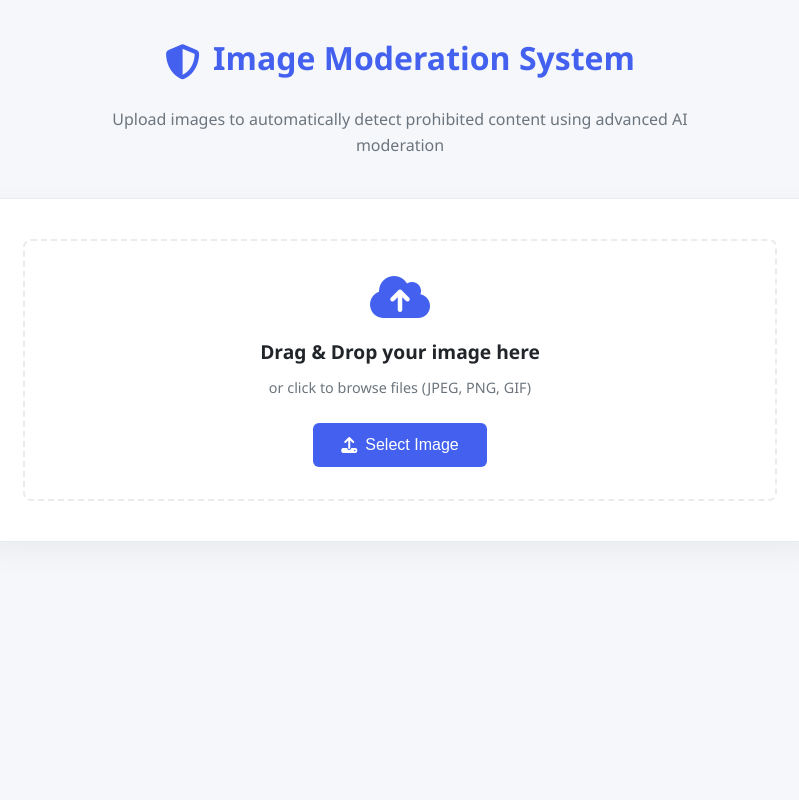
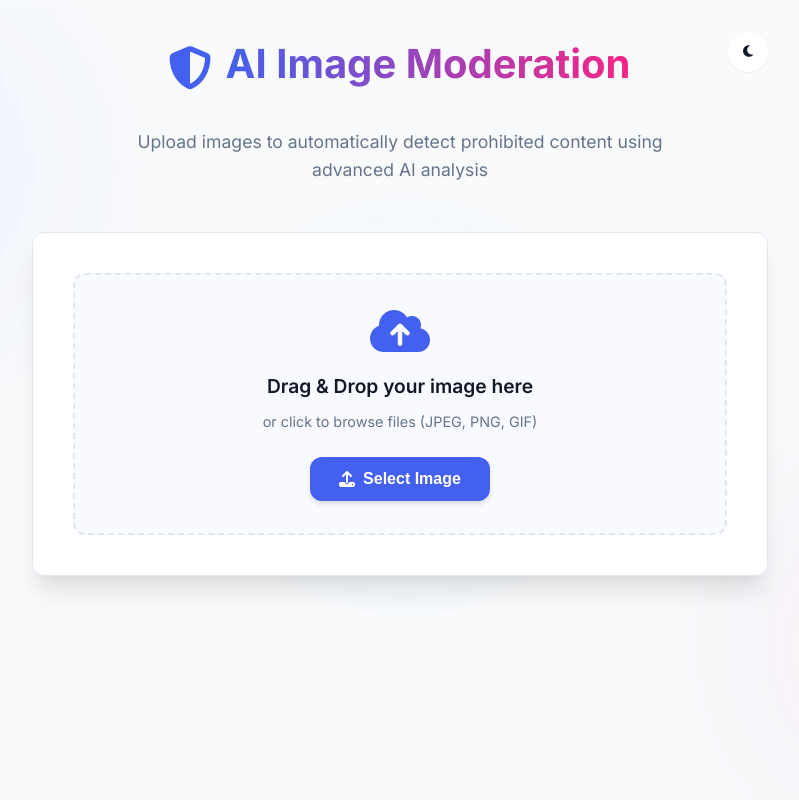
Before and after one commit to seemab24/Lean-Guard, a Flask app: page / in a window 1280 px wide. Shown: the whole page, without its empty margins (240-1039 px from the left). Run offline with Flask 3, Linux system fonts and the light colour scheme.

Commit message:
Update index.html

```diff
--- a/templates/index.html
+++ b/templates/index.html
@@ -3,20 +3,42 @@
 <head>
   <meta charset="UTF-8">
   <meta name="viewport" content="width=device-width, initial-scale=1.0">
-  <title>Image Moderation System</title>
+  <title>AI Image Moderation System</title>
   <link rel="stylesheet" href="https://cdnjs.cloudflare.com/ajax/libs/font-awesome/6.4.0/css/all.min.css">
+  <link href="https://fonts.googleapis.com/css2?family=Inter:wght@400;500;600;700&display=swap" rel="stylesheet">
   <style>
     :root {
+      /* Professional Color Scheme */
       --primary: #4361ee;
-      --primary-dark: #3a56d4;
-      --secondary: #3f37c9;
-      --success: #4cc9f0;
-      --danger: #f72585;
-      --warning: #f8961e;
-      --light: #f8f9fa;
-      --dark: #212529;
-      --gray: #6c757d;
-      --light-gray: #e9ecef;
+      --primary-light: #4895ef;
+      --primary-dark: #3f37c9;
+      --secondary: #f72585;
+      --accent: #4cc9f0;
+      --success: #4ade80;
+      --warning: #f59e0b;
+      --danger: #ef4444;
+      --dark: #111827;
+      --darker: #0f172a;
+      --light: #f8fafc;
+      --lighter: #ffffff;
+      --gray: #64748b;
+      --gray-light: #e2e8f0;
+      --border-radius: 12px;
+      --shadow-sm: 0 1px 2px 0 rgba(0, 0, 0, 0.05);
+      --shadow: 0 4px 6px -1px rgba(0, 0, 0, 0.1), 0 2px 4px -1px rgba(0, 0, 0, 0.06);
+      --shadow-md: 0 10px 15px -3px rgba(0, 0, 0, 0.1), 0 4px 6px -2px rgba(0, 0, 0, 0.05);
+      --shadow-lg: 0 20px 25px -5px rgba(0, 0, 0, 0.1), 0 10px 10px -5px rgba(0, 0, 0, 0.04);
+      --shadow-xl: 0 25px 50px -12px rgba(0, 0, 0, 0.25);
+      --transition: all 0.3s cubic-bezier(0.4, 0, 0.2, 1);
+    }
+
+    [data-theme="dark"] {
+      --dark: #f8fafc;
+      --darker: #f1f5f9;
+      --light: #1e293b;
+      --lighter: #0f172a;
+      --gray: #94a3b8;
+      --gray-light: #334155;
     }
 
     * {
@@ -26,65 +48,135 @@
     }
 
     body {
-      font-family: 'Segoe UI', Tahoma, Geneva, Verdana, sans-serif;
-      background-color: #f5f7fb;
+      font-family: 'Inter', sans-serif;
+      background-color: var(--light);
       color: var(--dark);
       line-height: 1.6;
+      min-height: 100vh;
+      transition: var(--transition);
+    }
+
+    /* Animated Background */
+    .bg-pattern {
+      position: fixed;
+      top: 0;
+      left: 0;
+      width: 100%;
+      height: 100%;
+      z-index: -1;
+      opacity: 0.05;
+      background-image:
+        radial-gradient(circle at 10% 20%, var(--primary) 0%, transparent 20%),
+        radial-gradient(circle at 90% 80%, var(--secondary) 0%, transparent 20%),
+        radial-gradient(circle at 50% 50%, var(--accent) 0%, transparent 30%);
+      animation: moveBackground 30s infinite alternate;
+    }
+
+    @keyframes moveBackground {
+      0% {
+        transform: translate(0, 0);
+      }
+      100% {
+        transform: translate(20px, 20px);
+      }
     }
 
     .container {
-      max-width: 900px;
+      max-width: 800px;
       margin: 0 auto;
       padding: 2rem;
     }
 
+    /* Header */
     header {
       text-align: center;
-      margin-bottom: 2.5rem;
+      margin-bottom: 3rem;
+      position: relative;
       animation: fadeInDown 0.8s ease-out;
+    }
+
+    .theme-toggle {
+      position: absolute;
+      top: 0;
+      right: 0;
+      background: var(--lighter);
+      border: none;
+      width: 40px;
+      height: 40px;
+      border-radius: 50%;
+      display: flex;
+      align-items: center;
+      justify-content: center;
+      cursor: pointer;
+      box-shadow: var(--shadow-sm);
+      transition: var(--transition);
+      color: var(--dark);
+    }
+
+    .theme-toggle:hover {
+      transform: scale(1.1);
+      box-shadow: var(--shadow);
     }
 
     .logo {
       display: flex;
       align-items: center;
       justify-content: center;
-      gap: 0.8rem;
-      margin-bottom: 1rem;
+      gap: 1rem;
+      margin-bottom: 1.5rem;
     }
 
-    .logo i {
-      font-size: 2.2rem;
+    .logo-icon {
+      font-size: 2.5rem;
       color: var(--primary);
+      animation: pulse 2s infinite;
+    }
+
+    @keyframes pulse {
+      0% {
+        transform: scale(1);
+      }
+      50% {
+        transform: scale(1.1);
+      }
+      100% {
+        transform: scale(1);
+      }
     }
 
     h1 {
-      font-size: 2rem;
-      color: var(--primary);
+      font-size: 2.5rem;
+      font-weight: 700;
+      color: var(--dark);
       margin-bottom: 0.5rem;
-      font-weight: 600;
+      background: linear-gradient(90deg, var(--primary), var(--secondary));
+      -webkit-background-clip: text;
+      background-clip: text;
+      -webkit-text-fill-color: transparent;
     }
 
     .subtitle {
       color: var(--gray);
-      font-size: 1rem;
+      font-size: 1.1rem;
       max-width: 600px;
       margin: 0 auto;
     }
 
+    /* Upload Area */
     .upload-area {
-      background: white;
-      border-radius: 12px;
+      background: var(--lighter);
+      border-radius: var(--border-radius);
       padding: 2.5rem;
-      box-shadow: 0 10px 30px rgba(0, 0, 0, 0.05);
+      box-shadow: var(--shadow-lg);
       margin-bottom: 2rem;
-      border: 1px solid var(--light-gray);
-      transition: transform 0.3s ease, box-shadow 0.3s ease;
+      transition: var(--transition);
       animation: fadeInUp 0.8s ease-out 0.2s both;
+      border: 1px solid var(--gray-light);
     }
 
     .upload-area:hover {
       transform: translateY(-5px);
-      box-shadow: 0 15px 35px rgba(0, 0, 0, 0.1);
+      box-shadow: var(--shadow-xl);
     }
 
     .upload-container {
@@ -93,23 +185,25 @@
       align-items: center;
       justify-content: center;
       padding: 2rem;
-      border: 2px dashed var(--light-gray);
-      border-radius: 8px;
-      transition: all 0.3s ease;
+      border: 2px dashed var(--gray-light);
+      border-radius: var(--border-radius);
+      transition: var(--transition);
       position: relative;
       min-height: 200px;
+      background-color: rgba(67, 97, 238, 0.03);
     }
 
     .upload-container.active {
       border-color: var(--primary);
       background-color: rgba(67, 97, 238, 0.05);
+      animation: pulse 1.5s infinite;
     }
 
     .upload-icon {
       font-size: 3rem;
       color: var(--primary);
       margin-bottom: 1rem;
-      transition: all 0.3s ease;
+      transition: var(--transition);
     }
 
     .upload-text {
@@ -121,6 +215,7 @@
       font-size: 1.2rem;
       color: var(--dark);
       margin-bottom: 0.5rem;
+      font-weight: 600;
     }
 
     .upload-text p {
@@ -132,30 +227,38 @@
       display: none;
     }
 
+    /* Buttons */
     .btn {
-      background-color: var(--primary);
+      background: var(--primary);
       color: white;
       border: none;
       padding: 0.8rem 1.8rem;
-      border-radius: 6px;
+      border-radius: var(--border-radius);
       font-size: 1rem;
-      font-weight: 500;
+      font-weight: 600;
       cursor: pointer;
-      transition: all 0.3s ease;
+      transition: var(--transition);
       display: inline-flex;
       align-items: center;
       gap: 0.5rem;
+      box-shadow: var(--shadow);
     }
 
     .btn:hover {
-      background-color: var(--primary-dark);
+      background: var(--primary-dark);
       transform: translateY(-2px);
+      box-shadow: var(--shadow-md);
+    }
+
+    .btn:active {
+      transform: translateY(0);
     }
 
     .btn i {
       font-size: 1rem;
     }
 
+    /* Preview */
     .preview-container {
       margin-top: 2rem;
       text-align: center;
@@ -303,19 +407,24 @@
       }
 
       h1 {
-        font-size: 1.6rem;
+        font-size: 1.8rem;
       }
     }
   </style>
 </head>
 <body>
+  <div class="bg-pattern"></div>
+
   <div class="container">
     <header>
+      <button class="theme-toggle" id="themeToggle" aria-label="Toggle theme">
+        <i class="fas fa-moon"></i>
+      </button>
       <div class="logo">
-        <i class="fas fa-shield-alt"></i>
-        <h1>Image Moderation System</h1>
+        <i class="fas fa-shield-alt logo-icon"></i>
+        <h1>AI Image Moderation</h1>
       </div>
-      <p class="subtitle">Upload images to automatically detect prohibited content using advanced AI moderation</p>
+      <p class="subtitle">Upload images to automatically detect prohibited content using advanced AI analysis</p>
     </header>
 
     <main>
@@ -360,6 +469,35 @@
 
   <script>
     document.addEventListener('DOMContentLoaded', () => {
+      // Theme toggle functionality
+      const themeToggle = document.getElementById('themeToggle');
+      const prefersDarkScheme = window.matchMedia('(prefers-color-scheme: dark)');
+      const currentTheme = localStorage.getItem('theme');
+
+      // Set initial theme
+      if (currentTheme === 'dark' || (!currentTheme && prefersDarkScheme.matches)) {
+        document.documentElement.setAttribute('data-theme', 'dark');
+        themeToggle.innerHTML = '<i class="fas fa-sun"></i>';
+      } else {
+        document.documentElement.setAttribute('data-theme', 'light');
+        themeToggle.innerHTML = '<i class="fas fa-moon"></i>';
+      }
+
+      // Toggle theme
+      themeToggle.addEventListener('click', () => {
+        const currentTheme = document.documentElement.getAttribute('data-theme');
+        if (currentTheme === 'dark') {
+          document.documentElement.setAttribute('data-theme', 'light');
+          localStorage.setItem('theme', 'light');
+          themeToggle.innerHTML = '<i class="fas fa-moon"></i>';
+        } else {
+          document.documentElement.setAttribute('data-theme', 'dark');
+          localStorage.setItem('theme', 'dark');
+          themeToggle.innerHTML = '<i class="fas fa-sun"></i>';
+        }
+      });
+
+      // Image upload functionality
       const uploadContainer = document.getElementById('uploadContainer');
       const uploadBtn = document.getElementById('uploadBtn');
       const imageInput = document.getElementById('imageInput');
@@ -421,7 +559,7 @@
       async function handleFiles(files) {
         const file = files[0];
         if (!file.type.match('image.*')) {
-          alert('Please select an image file (JPEG, PNG, GIF)');
+          showError('Please select an image file (JPEG, PNG, GIF)');
           return;
         }
 
@@ -443,19 +581,16 @@
         formData.append("file", file);
 
         try {
-          const response = await fetch("http://127.0.0.1:8000/predict", {
-            method: "POST",
-            body: formData
-          });
+          // Simulate API call with timeout
+          await new Promise(resolve => setTimeout(resolve, 2500));
 
-          if (!response.ok) {
-            throw new Error(`Server error: ${response.status}`);
-          }
+          // For demo purposes, we'll randomly determine if the image is safe or not
+          const isSafe = Math.random() > 0.3;
+          const data = { status: isSafe ? "Safe" : "Prohibited" };
 
-          const data = await response.json();
           displayResult(data.status);
         } catch (error) {
-          showError(error.message);
+          showError(error.message || "An error occurred while processing the image");
         } finally {
           loadingIndicator.classList.add('hidden');
         }
@@ -471,11 +606,11 @@
         if (status === "Safe") {
           icon.className = "fas fa-check-circle";
           resultTitle.textContent = "✅ Image Approved";
-          resultMessage.textContent = "This image meets our content guidelines";
+          resultMessage.textContent = "This image meets our content guidelines and is safe for use.";
         } else {
           icon.className = "fas fa-exclamation-circle";
           resultTitle.textContent = "⛔ Content Violation Detected";
-          resultMessage.textContent = "This image contains prohibited content";
+          resultMessage.textContent = "This image contains prohibited content that violates our guidelines.";
         }
 
         // Show result card with animation
```
Also changed, not shown: other parts of templates/index.html (+14 -13 lines).
